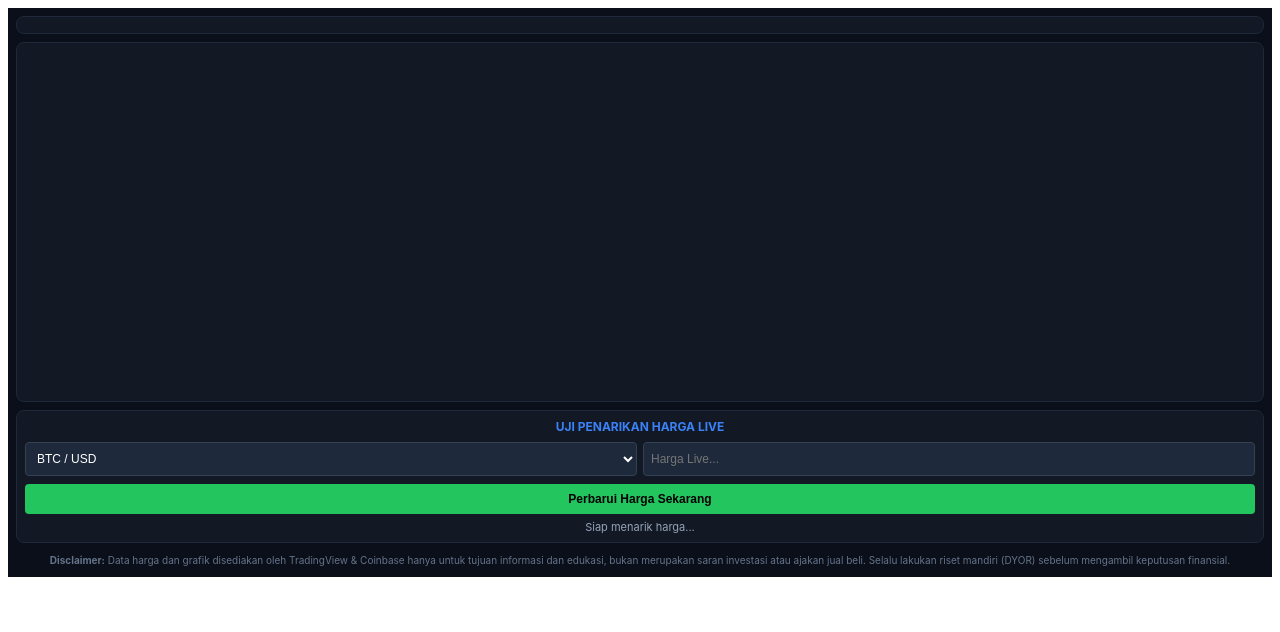
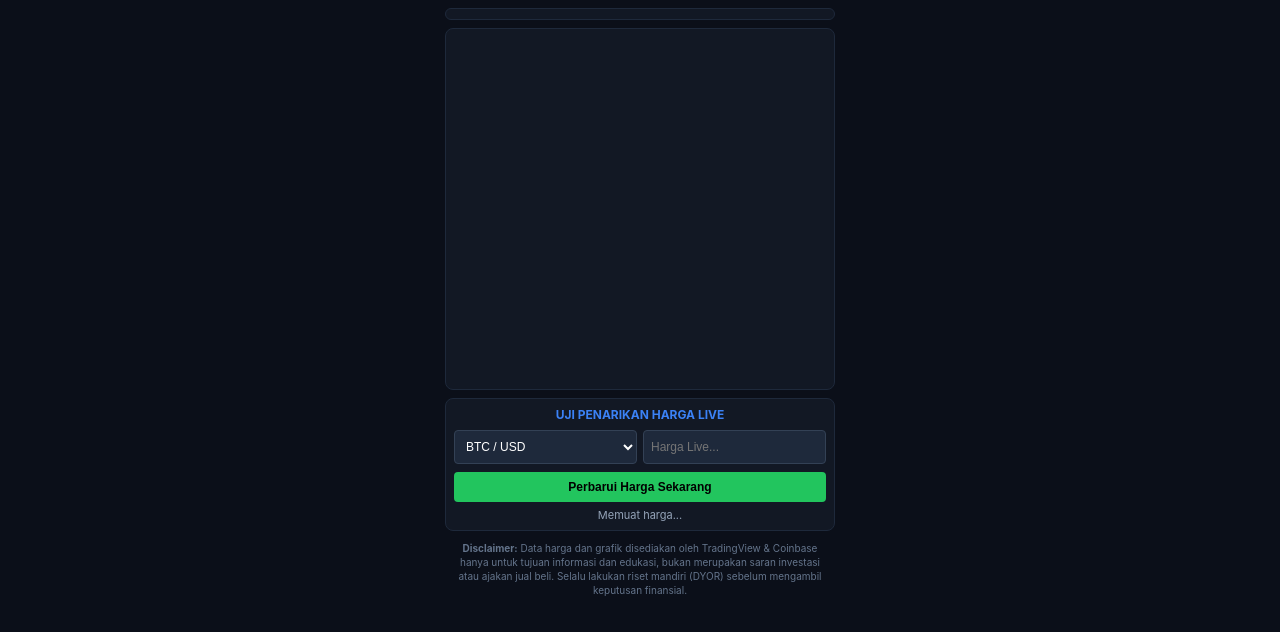
Before and after one commit to hyangbelog/hyangbelog-trading-system, a plain HTML site: page 8.pivot-risk-tracker/index.html in a window 1280 px wide. Drawn offline with Linux system fonts and the light colour scheme; a script that the page names is missing.

Commit message:
Update index.html

```diff
--- a/8.pivot-risk-tracker/index.html
+++ b/8.pivot-risk-tracker/index.html
@@ -1,19 +1,108 @@
-<div class="crypto-terminal-wrap">
-  <!-- 1. TICKER BERJALAN DARK MODE -->
-  <div class="ct-card">
+<!doctype html>
+<html lang="id">
+<head>
+<meta charset="UTF-8">
+<meta name="viewport" content="width=device-width, initial-scale=1.0">
+<title>Crypto Terminal</title>
+<style>
+  body {
+    background: #0b0f19;
+    color: #e2e8f0;
+    font-family: -apple-system, BlinkMacSystemFont, "Segoe UI", Roboto, sans-serif;
+    margin: 0;
+    padding: 8px;
+    display: flex;
+    justify-content: center;
+  }
+  .wrap {
+    width: 100%;
+    max-width: 390px;
+    display: flex;
+    flex-direction: column;
+    gap: 8px;
+  }
+  .card {
+    background: #121824;
+    border: 1px solid #1e293b;
+    border-radius: 8px;
+    padding: 8px;
+    box-sizing: border-box;
+    overflow: hidden;
+  }
+  .chart-card {
+    background: #121824;
+    border: 1px solid #1e293b;
+    border-radius: 8px;
+    height: 360px;
+    overflow: hidden;
+  }
+  .title {
+    margin: 0 0 8px 0;
+    font-size: 12px;
+    color: #3b82f6;
+    text-align: center;
+    font-weight: 700;
+    text-transform: uppercase;
+  }
+  .grid {
+    display: grid;
+    grid-template-columns: 1fr 1fr;
+    gap: 6px;
+    margin-bottom: 8px;
+  }
+  select, input {
+    width: 100%;
+    padding: 7px;
+    background: #1e293b;
+    border: 1px solid #334155;
+    border-radius: 4px;
+    color: #fff;
+    font-size: 12px;
+    box-sizing: border-box;
+    height: 34px;
+  }
+  .btn {
+    background: #22c55e;
+    color: #000;
+    border: none;
+    width: 100%;
+    padding: 8px;
+    font-size: 12px;
+    font-weight: bold;
+    border-radius: 4px;
+    cursor: pointer;
+  }
+  .status {
+    margin-top: 6px;
+    font-size: 11px;
+    text-align: center;
+    color: #94a3b8;
+  }
+  .disclaimer {
+    font-size: 10px;
+    color: #64748b;
+    text-align: center;
+    line-height: 1.4;
+    margin: 0;
+    padding: 2px 6px;
+  }
+</style>
+</head>
+<body>
+
+<div class="wrap">
+  <div class="card" style="padding-bottom:2px;">
     <script type="module" src="https://tradingview-widget.com"></script>
     <tv-ticker-tape symbols="BTCIDR,ETHIDR,BINANCE:BTCUSDT,BINANCE:ETHUSDT,BINANCE:BNBUSDT" theme="dark" locale="id"></tv-ticker-tape>
   </div>
 
-  <!-- 2. GRAFIK TRADINGVIEW -->
-  <div class="ct-chart-card">
-    <div id="tv_chart_terminal" style="width: 100%; height: 100%;"></div>
+  <div class="chart-card">
+    <div id="tv_chart_terminal" style="width:100%; height:100%;"></div>
   </div>
 
-  <!-- 3. UJI PENARIKAN HARGA LIVE -->
-  <div class="ct-card">
-    <div class="ct-title">Uji Penarikan Harga Live</div>
-    <div class="ct-grid">
+  <div class="card">
+    <div class="title">Uji Penarikan Harga Live</div>
+    <div class="grid">
       <select id="pilihPair" onchange="tarikHargaLive()">
         <option value="BTC-USD">BTC / USD</option>
         <option value="BTC-IDR">BTC / IDR</option>
@@ -23,96 +112,14 @@
       </select>
       <input type="number" id="kolomHarga" placeholder="Harga Live..." step="any" />
     </div>
-    <button type="button" class="ct-btn" onclick="tarikHargaLive()">Perbarui Harga Sekarang</button>
-    <div id="statusPesan" class="ct-status">Siap menarik harga...</div>
+    <button type="button" class="btn" onclick="tarikHargaLive()">Perbarui Harga Sekarang</button>
+    <div id="statusPesan" class="status">Memuat harga...</div>
   </div>
 
-  <!-- 4. DISCLAIMER SOFT -->
-  <p class="ct-disclaimer">
+  <p class="disclaimer">
     <strong>Disclaimer:</strong> Data harga dan grafik disediakan oleh TradingView &amp; Coinbase hanya untuk tujuan informasi dan edukasi, bukan merupakan saran investasi atau ajakan jual beli. Selalu lakukan riset mandiri (DYOR) sebelum mengambil keputusan finansial.
   </p>
 </div>
-
-<style>
-.crypto-terminal-wrap {
-  background: #0b0f19;
-  color: #e2e8f0;
-  padding: 8px;
-  width: 100%;
-  max-width: 100%;
-  box-sizing: border-box;
-  font-family: -apple-system, BlinkMacSystemFont, "Segoe UI", Roboto, sans-serif;
-  display: flex;
-  flex-direction: column;
-  gap: 8px;
-}
-.ct-card {
-  background: #121824;
-  border: 1px solid #1e293b;
-  border-radius: 8px;
-  padding: 8px;
-  box-sizing: border-box;
-  overflow: hidden;
-}
-.ct-chart-card {
-  background: #121824;
-  border: 1px solid #1e293b;
-  border-radius: 8px;
-  height: 360px;
-  overflow: hidden;
-  box-sizing: border-box;
-}
-.ct-title {
-  margin: 0 0 8px 0;
-  font-size: 12px;
-  color: #3b82f6;
-  text-align: center;
-  font-weight: 700;
-  text-transform: uppercase;
-}
-.ct-grid {
-  display: grid;
-  grid-template-columns: 1fr 1fr;
-  gap: 6px;
-  margin-bottom: 8px;
-}
-.ct-grid select, .ct-grid input {
-  width: 100%;
-  padding: 7px;
-  background: #1e293b;
-  border: 1px solid #334155;
-  border-radius: 4px;
-  color: #ffffff;
-  font-size: 12px;
-  box-sizing: border-box;
-  height: 34px;
-}
-.ct-btn {
-  background: #22c55e;
-  color: #000000;
-  border: none;
-  width: 100%;
-  padding: 8px;
-  font-size: 12px;
-  font-weight: bold;
-  border-radius: 4px;
-  cursor: pointer;
-}
-.ct-status {
-  margin-top: 6px;
-  font-size: 11px;
-  text-align: center;
-  color: #94a3b8;
-}
-.ct-disclaimer {
-  font-size: 10px;
-  color: #64748b;
-  text-align: center;
-  line-height: 1.4;
-  margin: 0;
-  padding: 2px 6px;
-}
-</style>
 
 <script type="text/javascript" src="https://tradingview.com"></script>
 <script>
@@ -130,7 +137,7 @@ new TradingView.widget({
   "container_id": "tv_chart_terminal"
 });
 
-function tarikHargaLive() {
+async function tarikHargaLive() {
   var pair = document.getElementById('pilihPair').value;
   var inputHarga = document.getElementById('kolomHarga');
   var statusText = document.getElementById('statusPesan');
@@ -138,14 +145,10 @@ function tarikHargaLive() {
   statusText.innerText = "Mengambil data...";
   statusText.style.color = "#f59e0b";
 
-  var xhr = new XMLHttpRequest();
-  xhr.open("GET", "https://coinbase.com" + pair + "/spot", true);
-  xhr.onreadystatechange = function () {
-    if (xhr.readyState === 4) {
-      if (xhr.status === 200) {
   try {
-          var hasil = JSON.parse(xhr.responseText);
-          var angka = parseFloat(hasil.data.amount);
+    var res = await fetch("https://coinbase.com" + pair + "/spot");
+    var json = await res.json();
+    var angka = parseFloat(json.data.amount);
     var isIDR = pair.indexOf("IDR") !== -1;
     var hargaBersih = isIDR ? Math.round(angka) : angka.toFixed(2);
 
@@ -156,17 +159,12 @@ function tarikHargaLive() {
     statusText.innerText = "Berhasil! " + pair + ": " + simbol + Number(hargaBersih).toLocaleString("id-ID") + " (" + waktu + ")";
     statusText.style.color = "#22c55e";
   } catch (e) {
-          statusText.innerText = "Gagal membaca data harga.";
-          statusText.style.color = "#ef4444";
-        }
-      } else {
-        statusText.innerText = "Koneksi terhambat (Kode: " + xhr.status + ")";
+    statusText.innerText = "Gagal memuat data.";
     statusText.style.color = "#ef4444";
   }
 }
-  };
-  xhr.send();
-}
 
-setTimeout(tarikHargaLive, 500);
+tarikHargaLive();
 </script>
+</body>
+</html>
```
Lines whose indentation alone changed are shown as unchanged.
